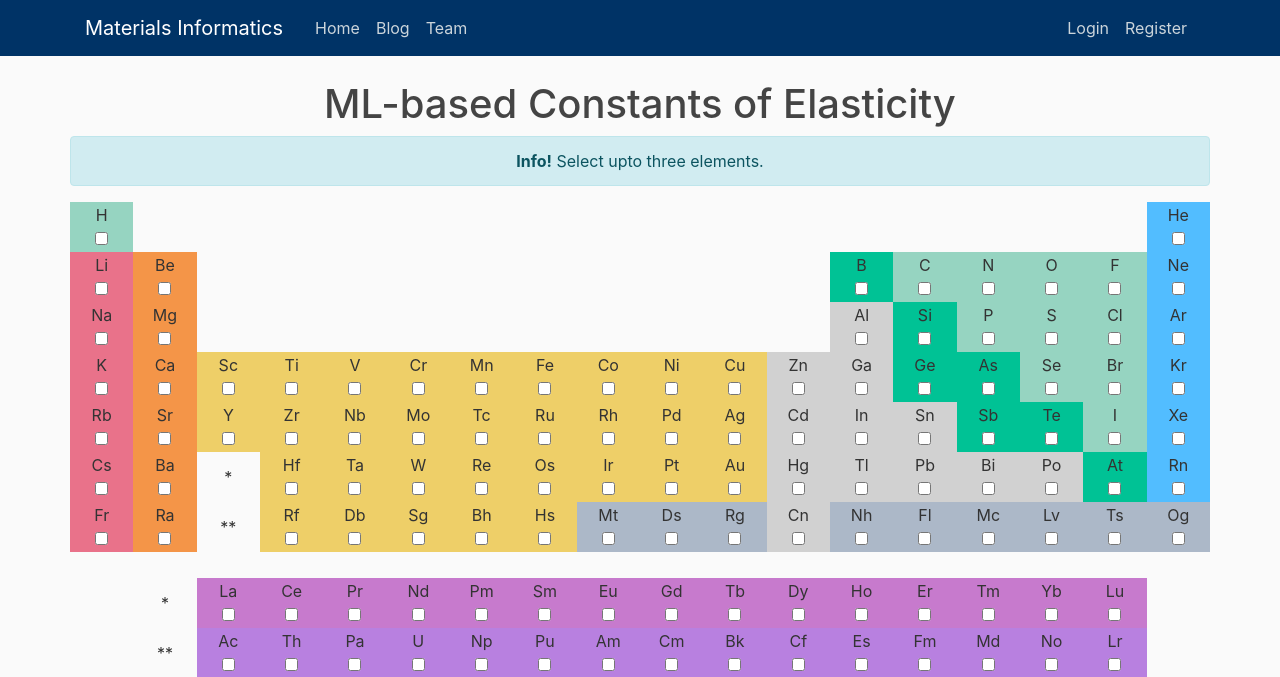
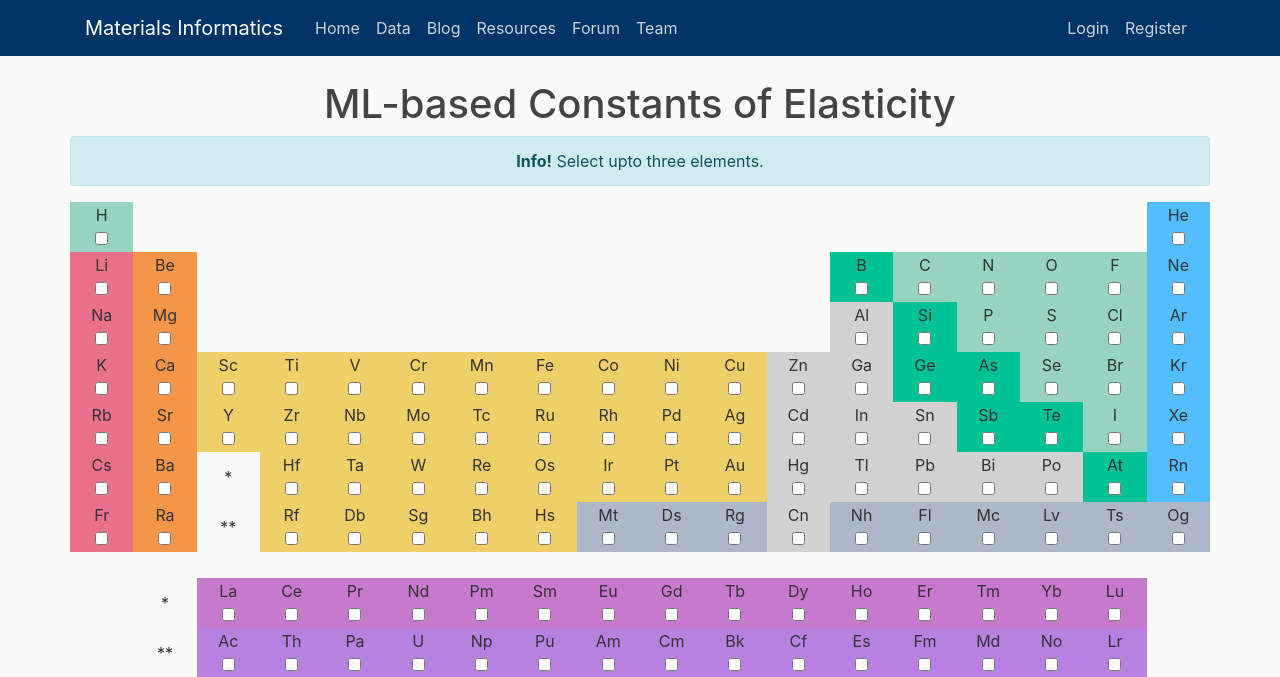
Before and after one commit to aviatorpranoy/imagen-iitb, a Flask app: page / in a window 1280 px wide. Shown: the top 677 px of the page. Run offline with Flask 2, Linux system fonts and the light colour scheme; some libraries are stand-ins or nearby versions.

Commit message:
Add files via upload

```diff
--- a/templates/layout.html
+++ b/templates/layout.html
@@ -72,13 +72,16 @@
           <div class="collapse navbar-collapse" id="navbarToggle">
             <div class="navbar-nav mr-auto">
               <a class="nav-item nav-link" href="/">Home</a>
-              <a class="nav-item nav-link" href="/blog">Blog</a>
+              <a class="nav-item nav-link" href="http://www.materialsinformatics.org/data/">Data</a>
+              <a class="nav-item nav-link" href="http://www.materialsinformatics.org/blogs/">Blog</a>
+              <a class="nav-item nav-link" href="http://www.materialsinformatics.org/resources/">Resources</a>
+              <a class="nav-item nav-link" href="http://www.materialsinformatics.org/forum/">Forum</a>
               <a class="nav-item nav-link" href="/about">Team</a>
             </div>
             <!-- Navbar Right Side -->
             <div class="navbar-nav">
-              <a class="nav-item nav-link" href="/login">Login</a>
-              <a class="nav-item nav-link" href="/register">Register</a>
+              <a class="nav-item nav-link" href="http://www.materialsinformatics.org/signin/">Login</a>
+              <a class="nav-item nav-link" href="http://www.materialsinformatics.org/register/">Register</a>
             </div>
           </div>
         </div>
```
